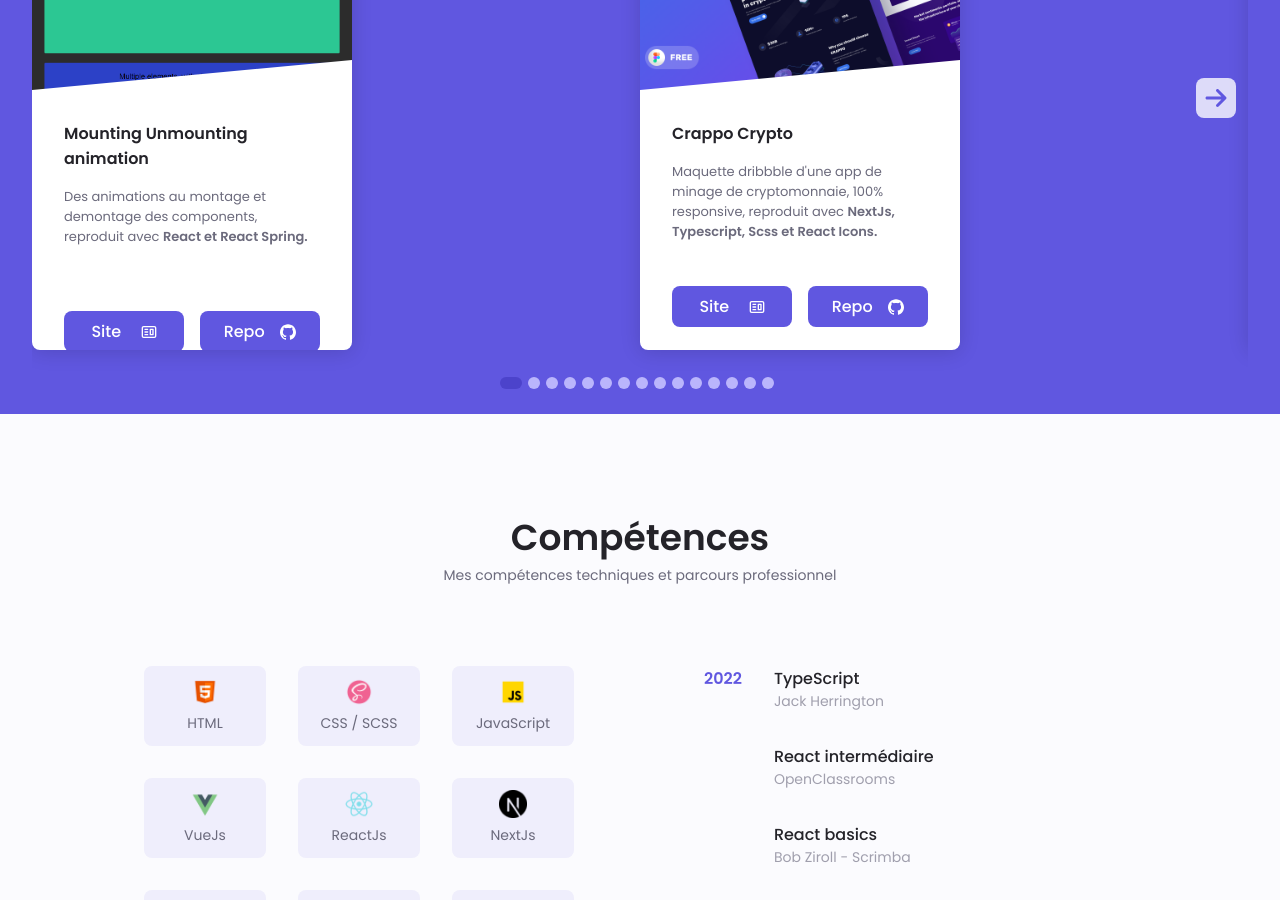
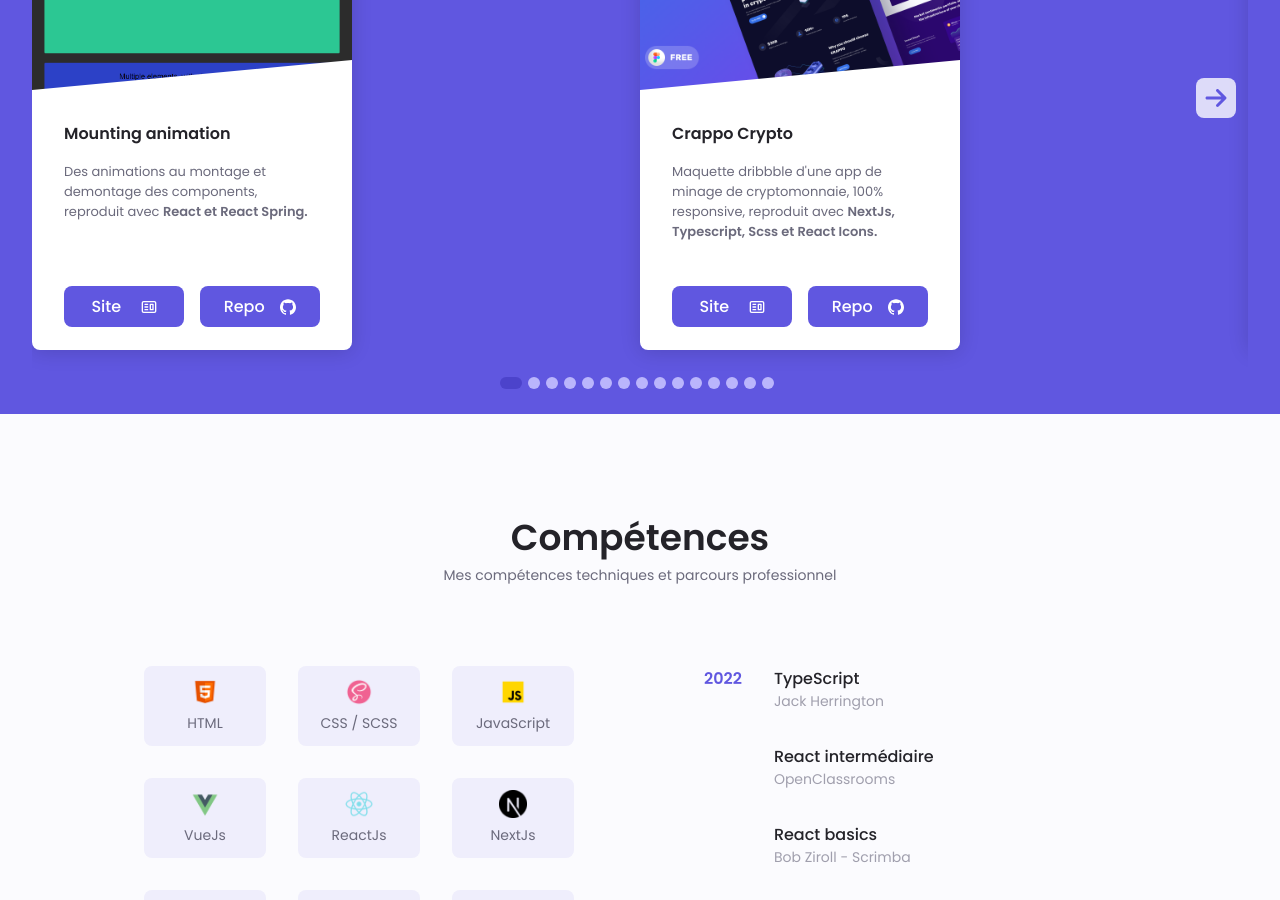
Before and after one commit to FabKaiz/portfolio-react, a React (Create React App) app: page / in a window 1280 px wide. Shown: the part 2080-2980 px from the top of the page. Built offline with nearby package versions, Linux system fonts and the light colour scheme; no server answers.

Commit message:
changed data title

```diff
--- a/src/constants/data.js
+++ b/src/constants/data.js
@@ -4,7 +4,7 @@ import images from './images'
 const projects = [
   {
     id: 29,
-    title: 'Mounting Unmounting animation',
+    title: 'Mounting animation',
     description: `Des animations au montage et demontage des components, reproduit avec `,
     projectSite: 'https://react-spring-mounting-unmounting.netlify.app/',
     projectRepo: 'https://github.com/FabKaiz/react-mount-unmount-animations',
```
